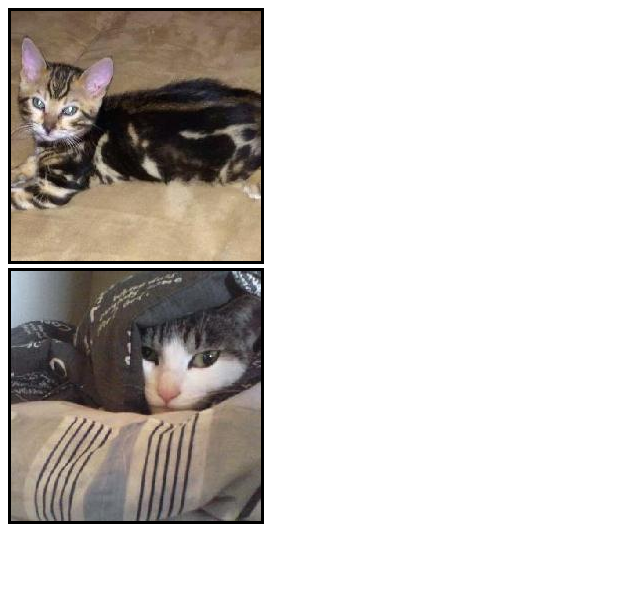
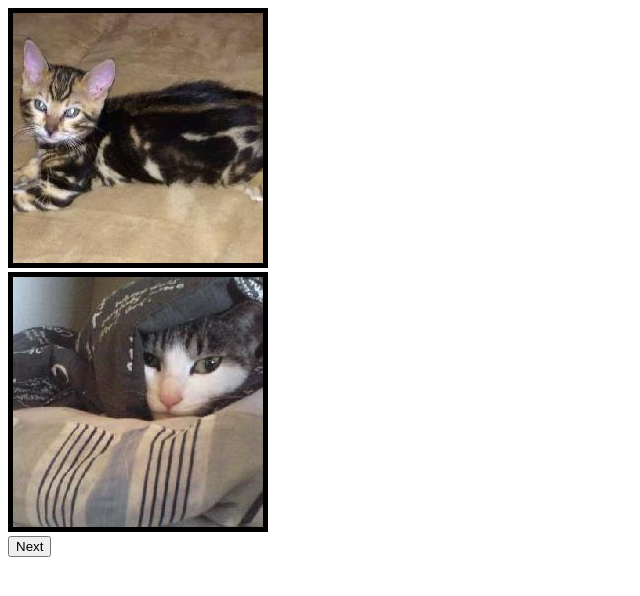
Before and after one commit to darnelho1/catVotingApp, a plain HTML site: page index.html in a window 1280 px wide. Shown: the whole page, without its empty margins (0-640 px from the left). Drawn offline with nearby package versions, Linux system fonts and the light colour scheme.

Commit message:
add button functions to java and button and input elements to html add styling elements to css file.

```diff
--- a/JavaScript/script.js
+++ b/JavaScript/script.js
@@ -1,7 +1,7 @@
 //Empty array for storing cat objects
 var cats =[];
-//var catNumOne;
-//var catNumTwo;
+var catNumOne;
+var catNumTwo;
 $image1 = $('#image1');
 $image2 = $('#image2');
 
@@ -23,6 +23,7 @@ var tracker = {
     totalSelections: 0,
     picPref1: 0,
     picPref2: 0,
+    prefStripesCounter: 0,
     prefStripes: false,
 };
 
@@ -57,16 +58,65 @@ function catSelector(){
   var x = randomInt();
   var y = randomInt();
 
-        while (cats[x].viewed && cats[y].viewed === true){
+        while ((cats[x].viewed && cats[y].viewed === true) || (cats[x] === cats[y])){
+          if(tracker.totalSelections > 6){
+                alert('You have voted on all the cats.')
+                break;
+              }
           var x = randomInt();
           var y = randomInt();
         }
+  catNumOne = cats[x];
+  catNumTwo = cats[y];
+
 
   $image1.attr('src', cats[x].fileLocation);
   $image2.attr('src', cats[y].fileLocation);
+  $image1.css('border-color', 'black');
+  $image2.css('border-color', 'black');
 
     };
 
-$( document ).ready(function() {
+catSelector();
+
+
+function buttonClick1(){
+  $image1.css("border-color","green");
+  $image2.css("border-color", "red");
+  console.log("I'm clicked");
+  catNumOne.viewed = true;
+  catNumTwo.viewed = true;
+  tracker.picPref1++;
+  tracker.totalSelections++;
+  console.log(tracker.totalSelections);
+
+      if(catNumOne.hasStripes===true){
+        tracker.prefStripesCounter++;
+      }
+  //catSelector();
+
+}
+
+function buttonClick2(){
+  $image2.css("border-color", "green");
+  $image1.css("border-color", "red");
+  console.log("I'm clicked");
+  catNumOne.viewed = true;
+  catNumTwo.viewed = true;
+  tracker.picPref2++;
+  tracker.totalSelections++;
+  //console.log(tracker.picPref2);
+      if(catNumTwo.hasStripes===true){
+        tracker.prefStripesCounter++;
+      }
+  //catSelector();
+
+
+
+}
+
+
+/*$( document ).ready(function() {
     catSelector();
   });
+*/
--- a/css/styles.css
+++ b/css/styles.css
@@ -0,0 +1,12 @@
+#image1{
+  border:solid;
+  border-color: black;
+  border-width: 5px;
+
+}
+
+#image2{
+  border:solid;
+  border-color: black;
+  border-width:5px;
+}
--- a/index.html
+++ b/index.html
@@ -1,20 +1,30 @@
 <!DOCTYPE html>
 <html>
 <head>
+<link rel="stylesheet" type="text/css" href="css/styles.css">
   <title></title>
 </head>
 <body>
 
     <div>
         <div>
-          <img id="image1" style="border:solid" src="">
+          <!-- <img id="image1" style="border:solid" src=""> -->
+          <input onclick="buttonClick1()" id="image1" type="image" src="" alt="Submit">
         </div>
     </div>
 
     <div>
         <div>
-          <img id="image2" style="border:solid" src="">
+          <!-- <img id="image2" style="border:solid" src=""> -->
+          <input onclick="buttonClick2()" id="image2" type="image" src="" alt="Submit">
         </div>
+    </div>
+
+    <div>
+      <div>
+        <button onclick="catSelector()" type="button">Next</button>
+      </div>
+
     </div>
 
 </body>
```
